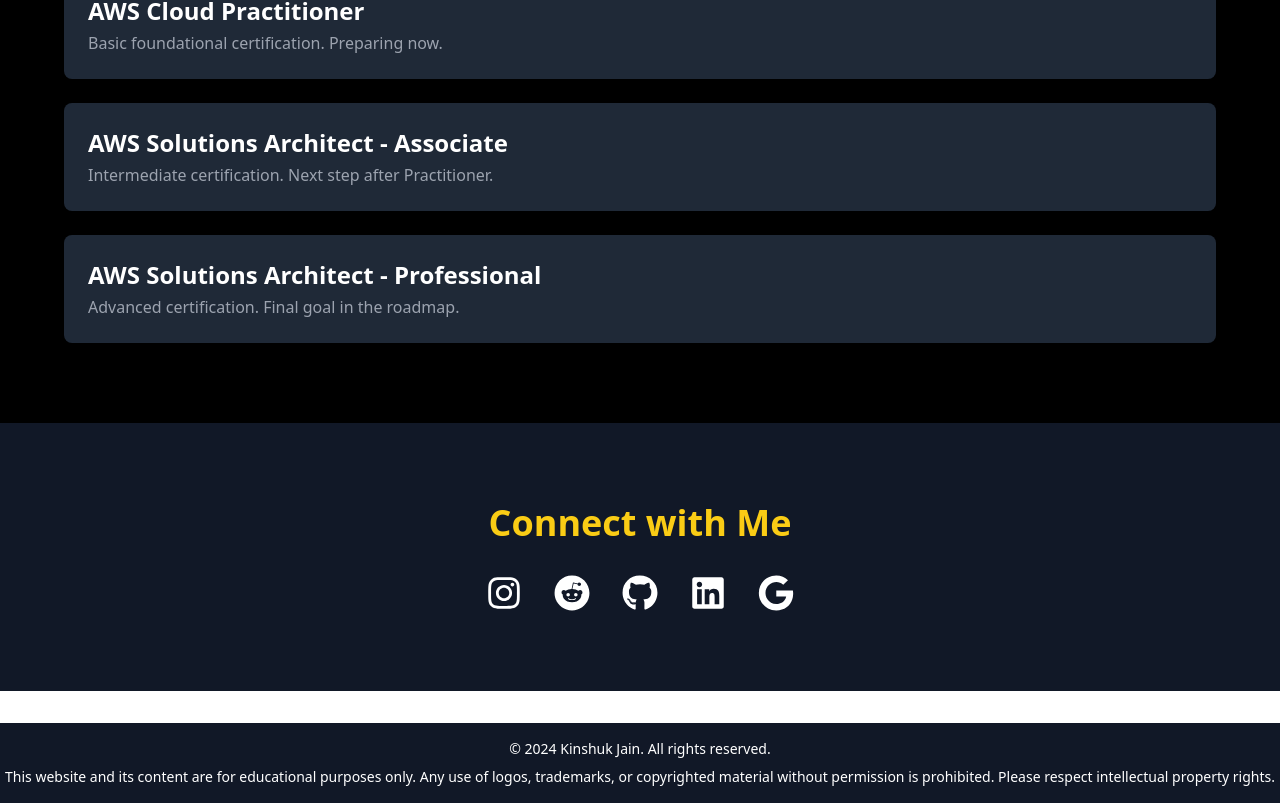
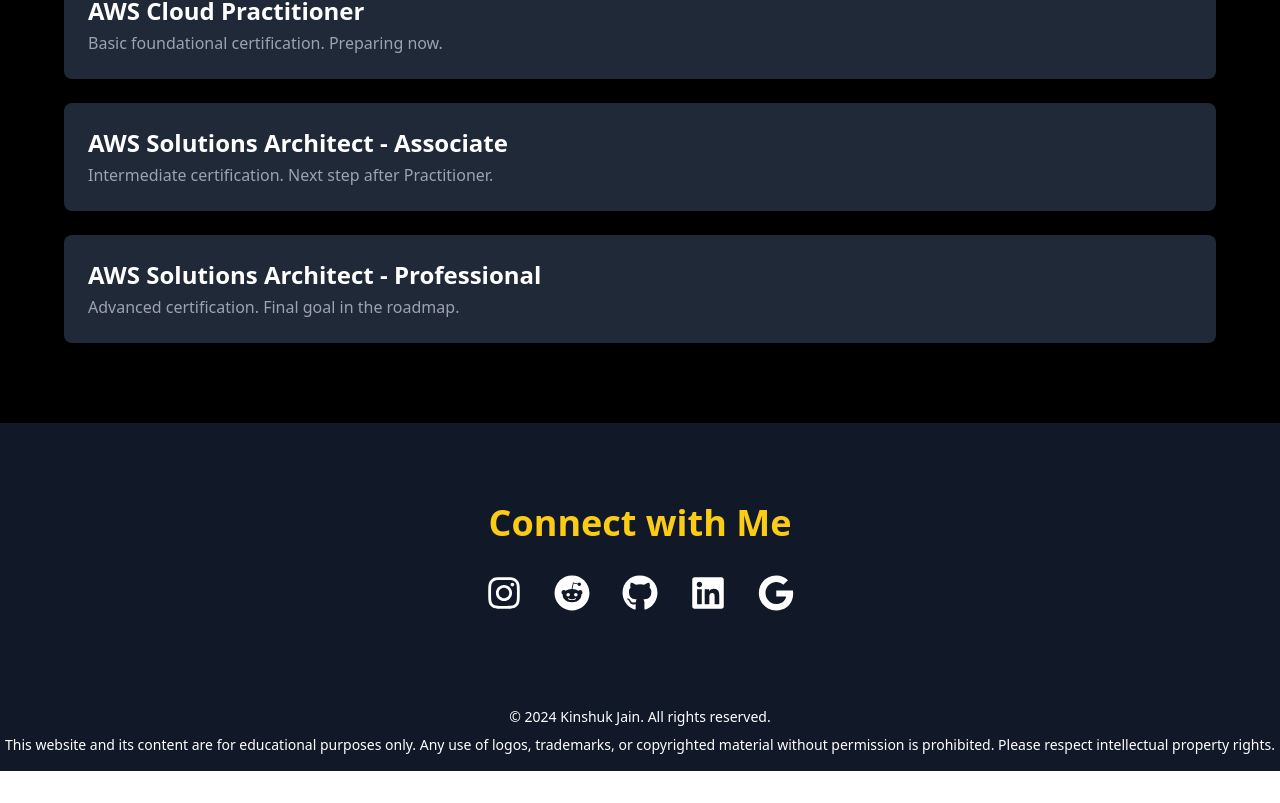
Before and after one commit to SecondMikasa/Portfoliowebsite-, a React (Vite) app in the folder my-project/: page / in a window 1280 px wide. Shown: the part 1941-2744 px from the top of the page. After the commit the page ends 2712 px from the top, so only its background shows below. Built offline with nearby package versions, Linux system fonts and the light colour scheme.

Commit message:
fixed issue #1

```diff
--- a/my-project/src/components/Footer.jsx
+++ b/my-project/src/components/Footer.jsx
@@ -2,7 +2,7 @@
 
 function Footer() {
   return (
-    <footer className="bg-gray-900 text-white py-4 mt-8">
+    <footer className="bg-gray-900 text-white py-4">
     <div className="max-w-7xl mx-auto text-center">
       <p className="text-sm">
         &copy; {new Date().getFullYear()} Kinshuk Jain. All rights reserved.
--- a/my-project/src/components/Maincontent.jsx
+++ b/my-project/src/components/Maincontent.jsx
@@ -1,5 +1,5 @@
 import React from 'react';
-import profileImage from "../assets/contentsep.webp";
+import kinshuk from "../assets/contentsep.webp";
 import { FaInstagram, FaReddit, FaGithub, FaLinkedin, FaGoogle } from 'react-icons/fa';
 
 function Maincontent() {
@@ -30,7 +30,7 @@
             {/* Right Content */}
             <div className="flex justify-center items-center">
               <img
-                src={profileImage}
+                src={kinshuk}
                 alt="Profile"
                 className="w-48 sm:w-64 md:w-80 h-48 sm:h-64 md:h-80 rounded-full shadow-2xl object-cover border-4 border-yellow-500 transform hover:scale-110 transition-transform duration-300"
               />
```
